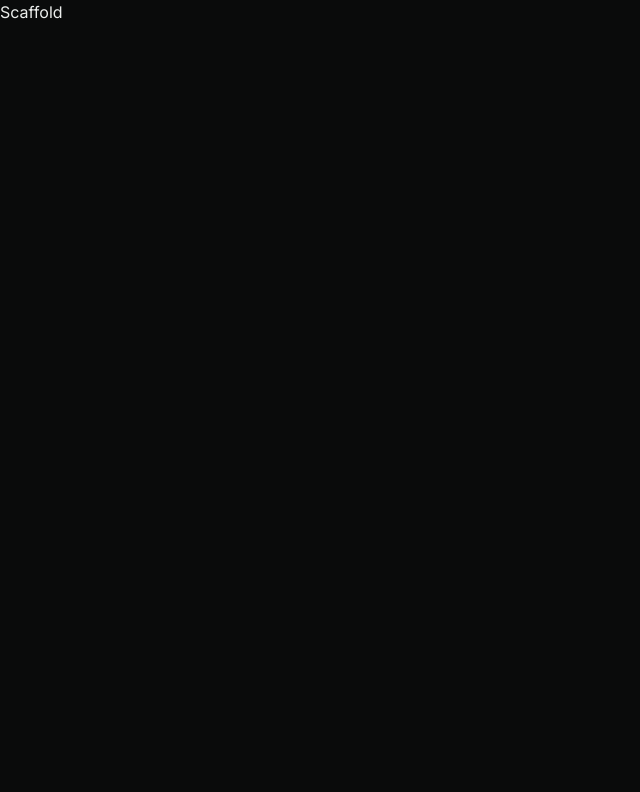
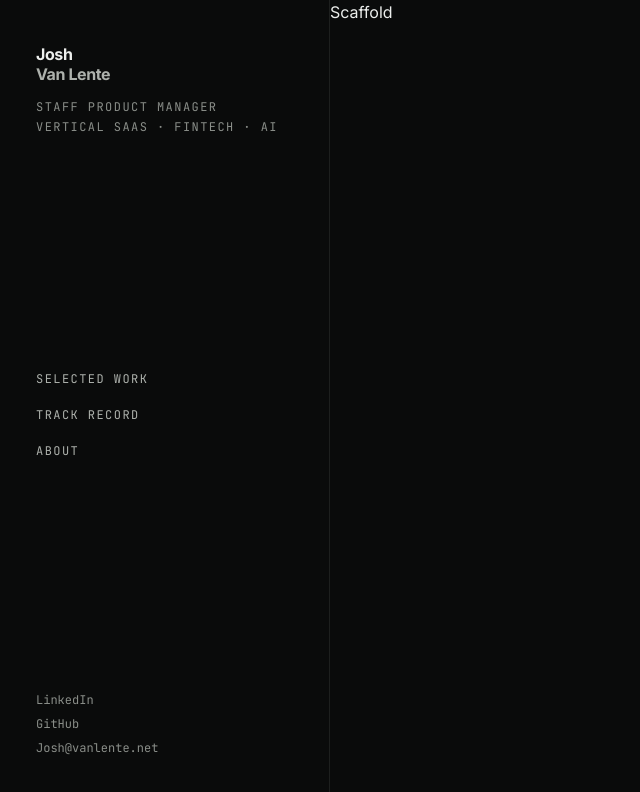
Before and after one commit to JVL1/JoshVanlente-portfolio, a Next.js app: page / in a window 1280 px wide. Shown: the top 792 px of the page, without its empty margins (0-640 px from the left). Built offline with nearby package versions, Linux system fonts and the light colour scheme; a web font is replaced by a local one.

Commit message:
feat: add the identity rail, shell, and skip link

```diff
--- a/src/app/layout.tsx
+++ b/src/app/layout.tsx
@@ -1,8 +1,10 @@
 import type { Metadata } from "next";
 import "@/styles/globals.css";
+import { Rail } from "@/components/site/Rail";
+import { profile } from "@/data/profile";
 import { instrumentSerif, inter, jetbrainsMono } from "@/lib/fonts";
 
-export const metadata: Metadata = { title: "Josh Van Lente" };
+export const metadata: Metadata = { title: profile.name };
 
 export default function RootLayout({ children }: { children: React.ReactNode }) {
   return (
@@ -10,7 +12,20 @@ export default function RootLayout({ children }: { children: React.ReactNode })
       lang="en"
       className={`${inter.variable} ${instrumentSerif.variable} ${jetbrainsMono.variable}`}
     >
-      <body>{children}</body>
+      <body>
+        <a
+          href="#main"
+          className="absolute left-[-9999px] focus:left-4 focus:top-4 focus:z-50 focus:rounded-full focus:bg-accent focus:px-[18px] focus:py-2.5 focus:text-base focus:font-semibold focus:text-bg"
+        >
+          Skip to content
+        </a>
+        <div className="mx-auto grid max-w-[1440px] grid-cols-[330px_1fr]">
+          <Rail />
+          <main id="main" tabIndex={-1} className="min-w-0">
+            {children}
+          </main>
+        </div>
+      </body>
     </html>
   );
 }
--- /dev/null
+++ b/src/components/site/Rail.tsx
@@ -0,0 +1,56 @@
+import Link from "next/link";
+import { profile } from "@/data/profile";
+
+const sections = [
+  { href: "/#work", label: "Selected work" },
+  { href: "/#track", label: "Track record" },
+  { href: "/about", label: "About" },
+] as const;
+
+export function Rail() {
+  const [first, ...tail] = profile.name.split(" ");
+  const rest = tail.join(" ");
+
+  return (
+    <aside className="sticky top-0 flex h-screen w-[330px] flex-col justify-between overflow-y-auto border-r border-border p-11 px-9">
+      <div>
+        <p className="text-lg font-bold leading-tight tracking-tight">
+          {first}
+          <span className="block text-text-muted">{rest}</span>
+        </p>
+        <p className="mt-3.5 font-mono text-xs uppercase leading-relaxed tracking-[0.12em] text-text-subtle">
+          {profile.role}
+          <br />
+          {profile.disciplines}
+        </p>
+      </div>
+
+      <nav aria-label="Sections">
+        <ul className="flex flex-col gap-5">
+          {sections.map((section) => (
+            <li key={section.href}>
+              <Link
+                href={section.href}
+                className="relative flex w-fit items-center gap-0 font-mono text-xs uppercase tracking-[0.12em] text-text-muted transition-[color,gap] duration-200 before:h-px before:w-0 before:bg-accent before:transition-[width] before:duration-200 hover:gap-3 hover:text-text hover:before:w-5 focus-visible:gap-3 focus-visible:text-text focus-visible:before:w-5"
+              >
+                {section.label}
+              </Link>
+            </li>
+          ))}
+        </ul>
+      </nav>
+
+      <ul className="flex flex-col gap-2 font-mono text-xs text-text-subtle">
+        <li>
+          <a href={profile.links.linkedin}>LinkedIn</a>
+        </li>
+        <li>
+          <a href={profile.links.github}>GitHub</a>
+        </li>
+        <li>
+          <a href={`mailto:${profile.email}`}>{profile.email}</a>
+        </li>
+      </ul>
+    </aside>
+  );
+}
```
Also changed, not shown: 1 other file (tests, documents, lock files or other folders).
